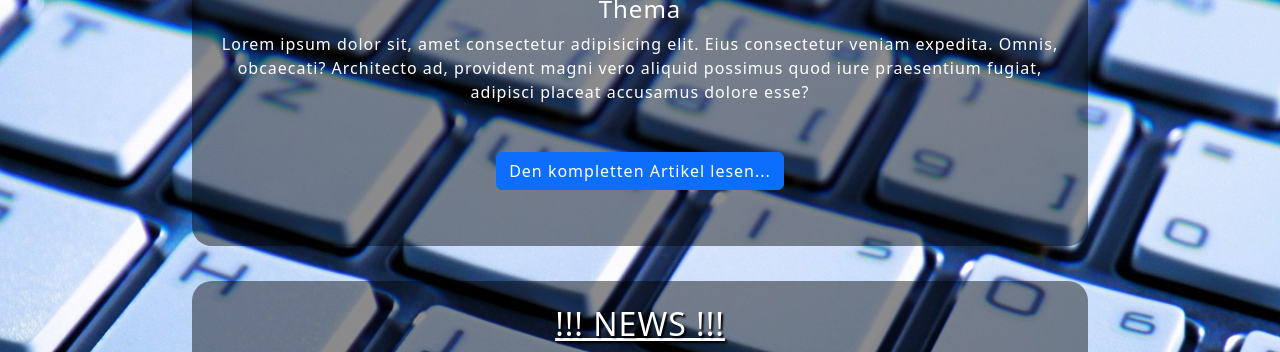
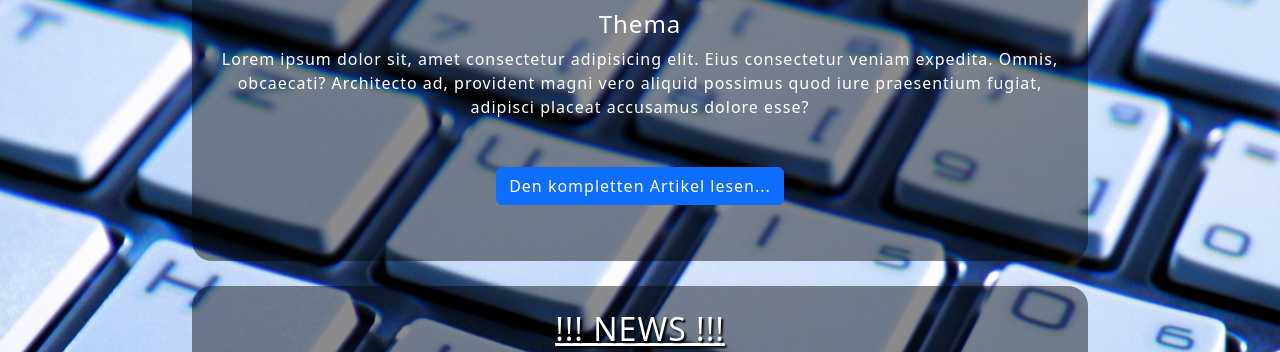
Before and after one commit to ARdcistudent/tutoring-with-andre, a plain HTML site: page index.html in a window 1280 px wide. Shown: the part 454-806 px from the top of the page. Drawn offline with nearby package versions, Linux system fonts and the light colour scheme; a web font is replaced by a local one.

Commit message:
issues fixed... thanks to mansour

```diff
--- a/index.html
+++ b/index.html
@@ -52,6 +52,7 @@
              <p>Lorem ipsum dolor sit, amet consectetur adipisicing elit. Eius consectetur veniam expedita. Omnis, obcaecati? Architecto ad, provident magni vero aliquid possimus quod iure praesentium fugiat, adipisci placeat accusamus dolore esse?</p>
              <a href="#" class="btn btn-primary">Den kompletten Artikel lesen...</a>
         </div>
+        <div class="space_between"></div>
         <div class="newscontainer">
             <!-- input like a blog -->
              <h3>!!! NEWS !!!</h3>
--- a/style.css
+++ b/style.css
@@ -14,7 +14,6 @@ header{
     align-items: center;
     padding: 16px;
     background: linear-gradient(white, lightblue);
-    /* color: lightcyan; */
 }
 header h1{
     font-family: "Playwrite PL", cursive;
@@ -32,9 +31,8 @@ main{
     background-repeat: no-repeat;
     background-size: cover;
     background-position: center top;
-
-    /* padding: 100px; */
-    /* padding-top: 50px; */
+    padding-top: 50px;
+    padding-bottom: 50px;
 }
 
 .newscontainer{
@@ -43,8 +41,6 @@ main{
     border-radius: 20px;
     height: auto;
     margin: 0 auto;
-    margin-top: 35px;
-    margin-bottom: 35px;
     padding: 1.5rem;
     color: white;
     letter-spacing: 1px;
@@ -65,6 +61,11 @@ main{
     margin: 2rem 0;
 }
 
+.space_between{
+    background-color: rgba(0, 0, 0, 0);
+    height: 25px;
+}
+
 footer{
     width: 100vw;
     height: 10vh;
```
